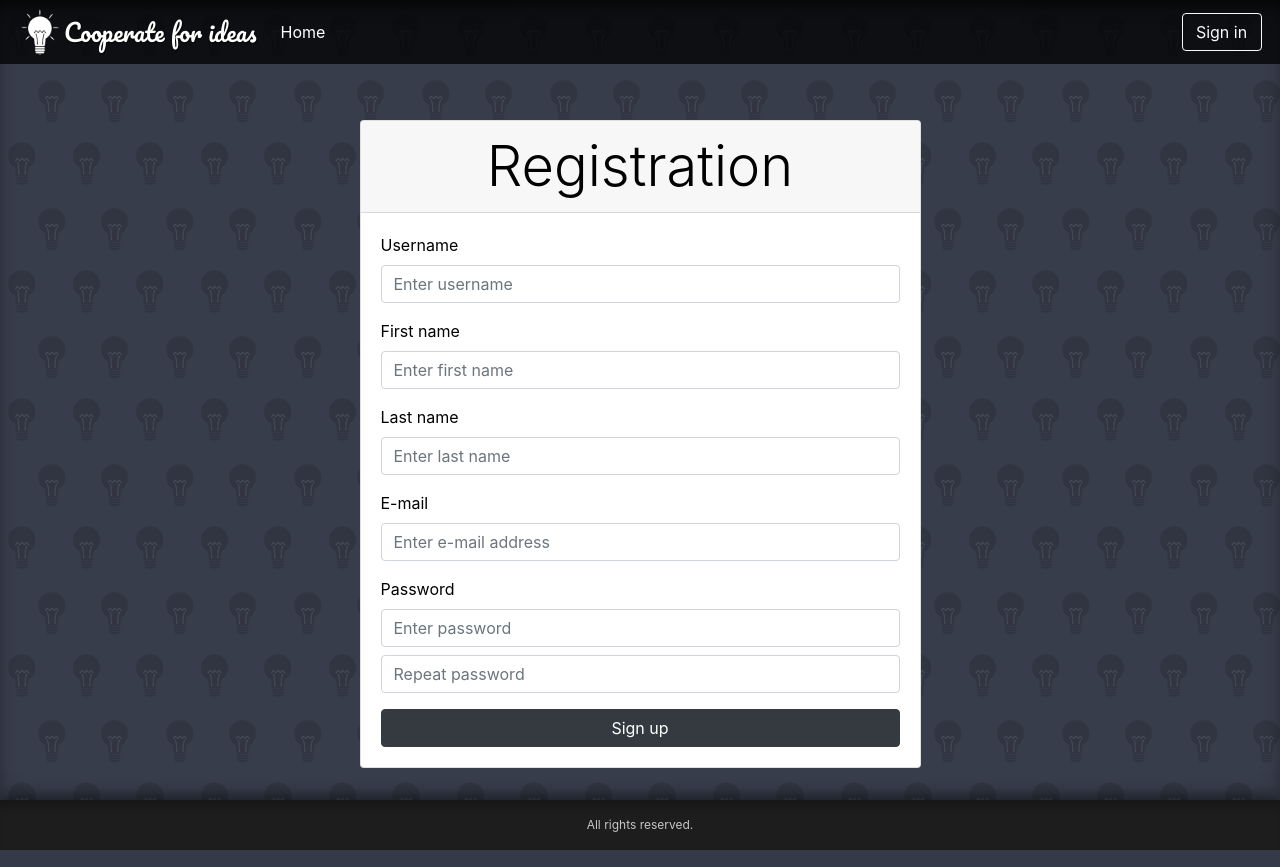
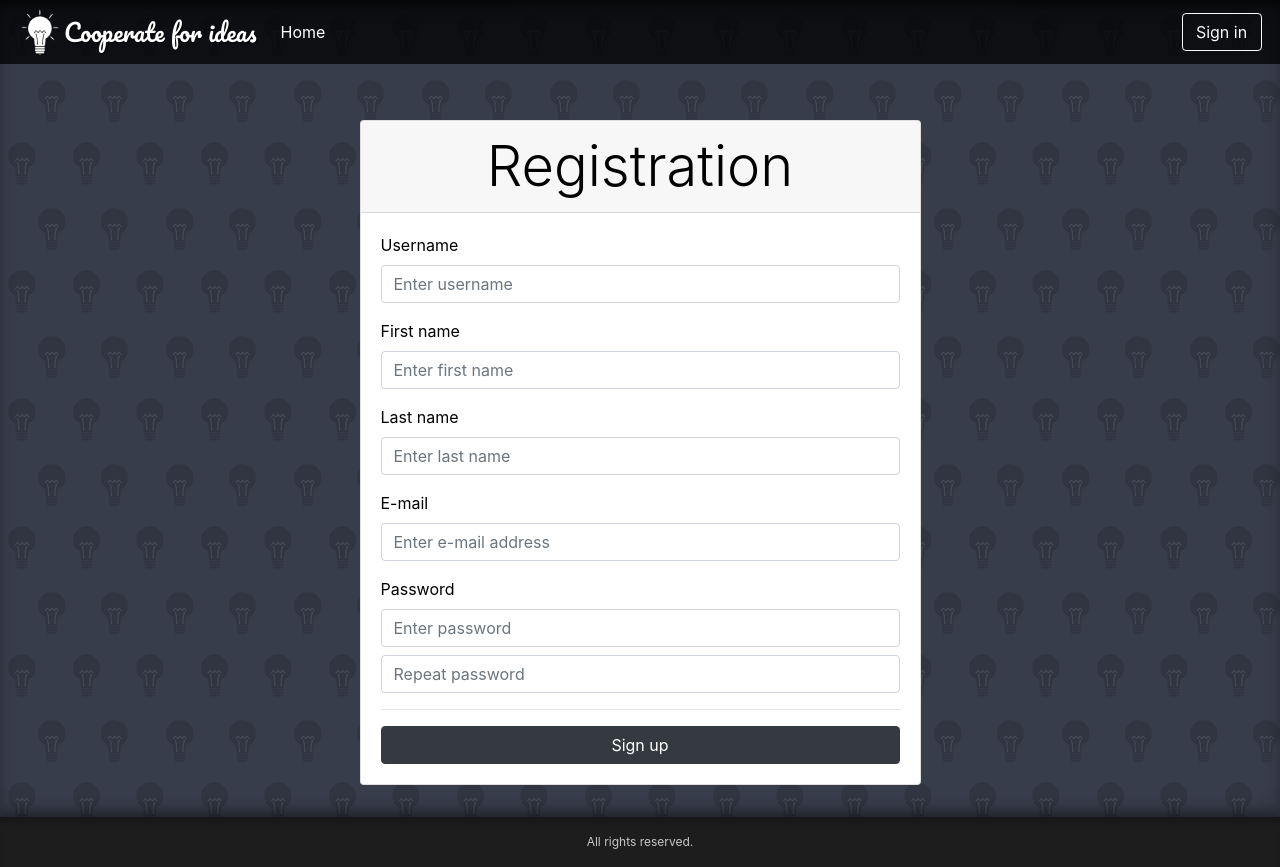
Before and after one commit to alexbiolete/php-cooperate-for-ideas, a PHP site: page /register.php in a window 1280 px wide. Run offline with PHP 8.4, Linux system fonts and the light colour scheme.

Commit message:
Minor visual changes

```diff
--- a/add-idea.php
+++ b/add-idea.php
@@ -91,7 +91,7 @@
 								<label>E-mail</label>
 								<input type="email" class="form-control" placeholder="Enter e-mail address" name="eml">
 							</div>
-							<br>
+							<hr>
 							<button type="submit" class="btn btn-dark btn-block" name="add_idea">Submit</button>
 						</div>
 					</form>
--- a/login.php
+++ b/login.php
@@ -69,6 +69,7 @@
 								<label class="shadowed-text" name="password">Password</label>
 								<input type="password" class="form-control" name="password" placeholder="Enter password">
 							</div>
+							<hr>
 							<div class="input-group">
 								<button type="submit" class="btn btn-dark btn-block" name="login_user">Log in</button>
 							</div>
--- a/register.php
+++ b/register.php
@@ -81,7 +81,10 @@
 								<input type="password" class="form-control" placeholder="Enter password" name="password_1">
 								<input type="password" class="form-control custom-repeat-pass" placeholder="Repeat password" name="password_2">
 							</div>
-							<button type="submit" class="btn btn-dark btn-block" name="register_user">Sign up</button>
+							<hr>
+							<div class="input-group">
+								<button type="submit" class="btn btn-dark btn-block" name="register_user">Sign up</button>
+							</div>
 						</div>
 					</form>
 				</div>
```
